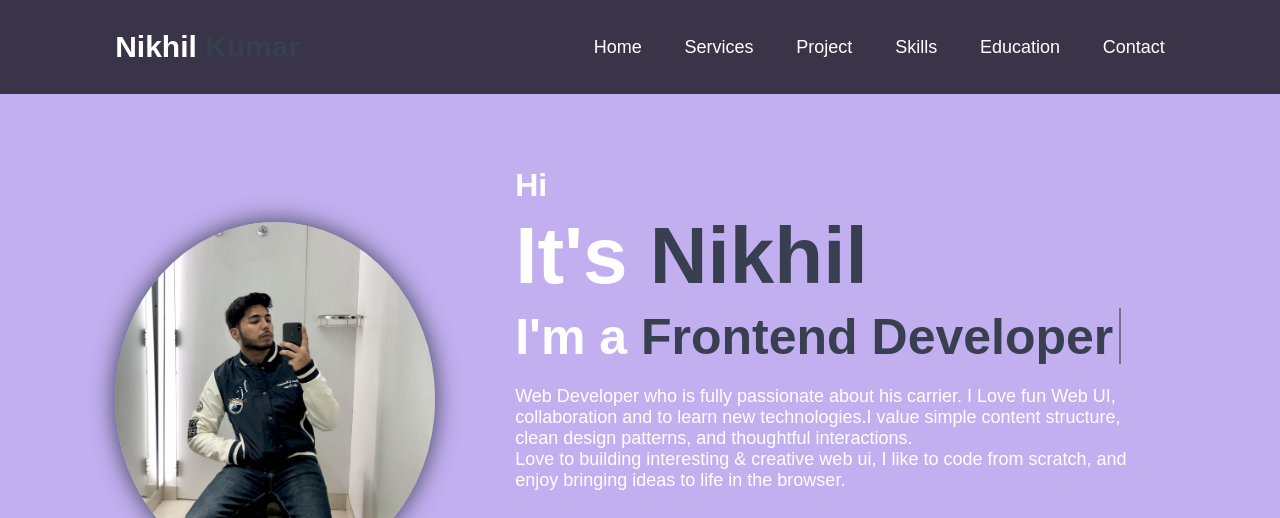
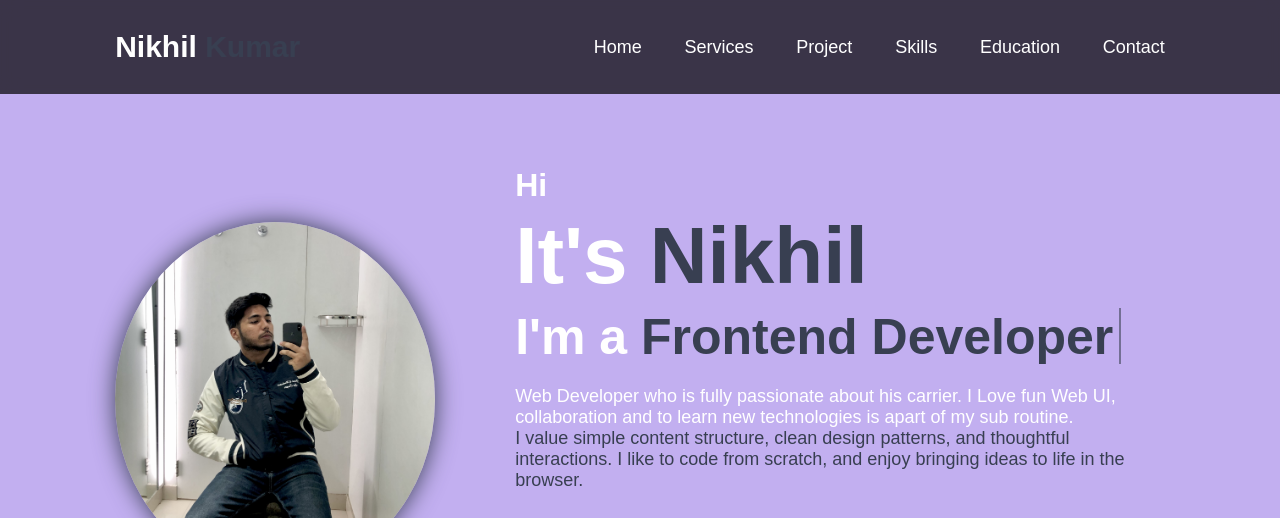
Before and after one commit to nikhilkumar2001/portfolio, a plain HTML site: page index.html in a window 1280 px wide. Shown: the top 518 px of the page. Drawn offline with nearby package versions, Linux system fonts and the light colour scheme.

Commit message:
portfolio

```diff
--- a/index.html
+++ b/index.html
@@ -50,11 +50,11 @@
             <h3>Hi</h3>
             <h1>It's <span>Nikhil</span></h1>
             <h3 class="text-animation">I'm a <span></span></h3>
-            <p>Web Developer who is fully passionate about his carrier. I Love fun Web UI, collaboration and to learn
-                new technologies.I value simple content structure, clean design patterns, and thoughtful interactions.
-                <br>Love to
-                building interesting & creative web ui, I like to code from scratch, and enjoy bringing ideas to life in
-                the browser.
+            <p>Web Developer who is fully passionate about his carrier. I Love fun Web UI, collaboration and to learn new technologies is apart of my sub routine.
+                <br>
+                <span id="span1">I value simple content structure, clean design patterns, and thoughtful interactions.
+                I like to code from scratch, and enjoy bringing ideas to life in
+                the browser.</span>
             </p>
 
             <div class="social-icons">
@@ -123,7 +123,8 @@
                 <div class="projects-info">
                     <h4>Real Time Weather App</h4>
                     <p>A real-time weather app provides current weather information for a specific location or multiple
-                        locations, updating dynamically as weather conditions change. Displaying real-time data such as temperature, humidity, wind speed, and atmospheric pressure.</p>
+                        locations, updating dynamically as weather conditions change. Displaying real-time data such as
+                        temperature, humidity, wind speed, and atmospheric pressure.</p>
                     <a href="https://nikhilkumar2001.github.io/WeatherApplication/"><i class="bx bx-link"></i></a>
                 </div>
             </div>
@@ -230,7 +231,8 @@
                 <div class="timeline-date">2023</div>
                 <div class="timeline-content">
                     <h3>Freelance at theCrazyEvents Company</h3>
-                    <p>Build a responsive website with beautiful gallery UI <br>Design the event decor page as per client demand <br>Deployed it to the bluehost server.</p>
+                    <p>Build a responsive website with beautiful gallery UI <br>Design the event decor page as per
+                        client demand <br>Deployed it to the bluehost server.</p>
                 </div>
             </div>
             <div class="timeline-item">
@@ -238,7 +240,8 @@
                 <div class="timeline-date">2023</div>
                 <div class="timeline-content">
                     <h3>Internship</h3>
-                    <p>Storeweb Company<br>I did internship as a Frontend Developer, worked here on the project and build an html website to react </p>
+                    <p>Storeweb Company<br>I did internship as a Frontend Developer, worked here on the project and
+                        build an html website to react </p>
                 </div>
             </div>
 
@@ -249,7 +252,7 @@
     <section class="contact" id="contact">
         <h2 class="heading">Contact<span>Me</span></h2>
 
-        <form >
+        <form>
             <div class="input-box">
                 <input type="text" placeholder="full name">
                 <input type="email" placeholder="email">
--- a/style.css
+++ b/style.css
@@ -796,7 +796,7 @@ left: 0;
 }
 
 #wrapperload .elem img{
-  width: 400px;
+  width: 300px;
 
 }
 
```
